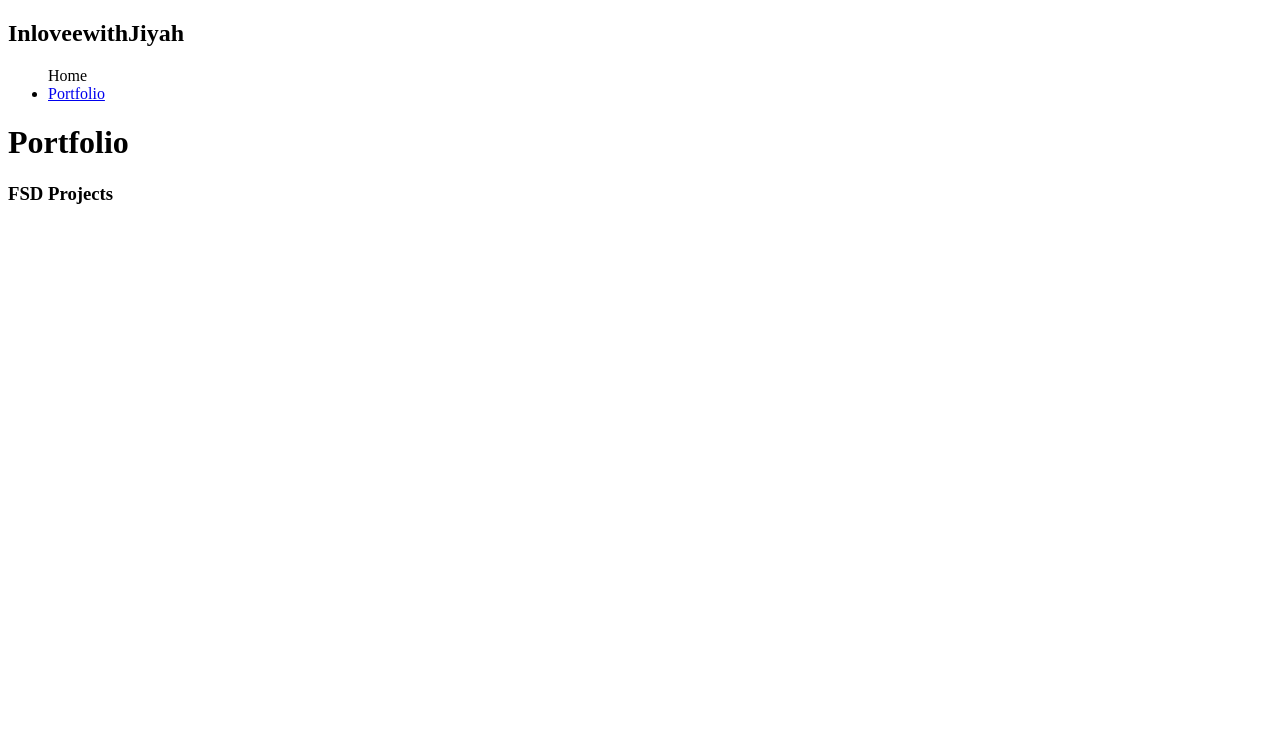
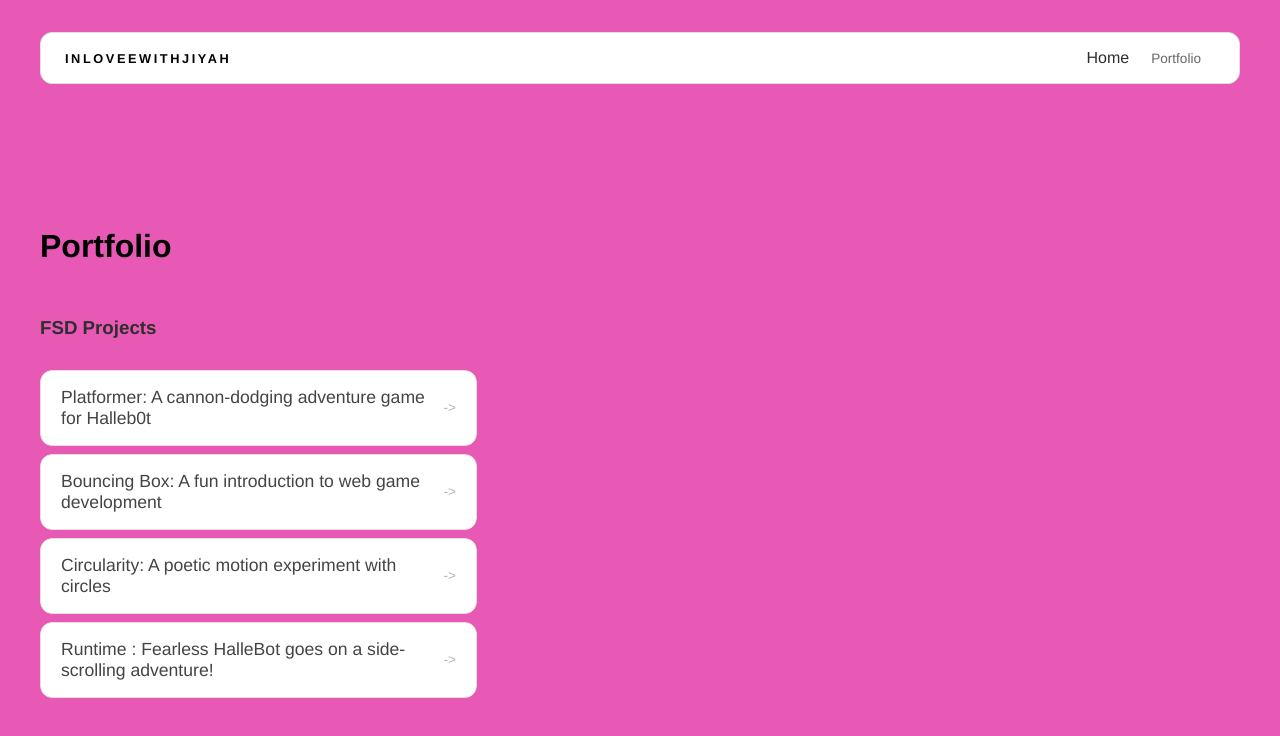
Before and after one commit to jiyahreed/jiyahreed.github.io, a plain HTML site: page portfolio.html in a window 1280 px wide. Drawn offline with Linux system fonts and the light colour scheme.

Commit message:
add portfolio page to website

```diff
--- a/portfolio.html
+++ b/portfolio.html
@@ -2,6 +2,8 @@
 <html>
   <head>
     <title>InloveewithJiyah</title>
+    <link rel="stylesheet"
+    href="style.css" />
   </head>
 
   <body>
@@ -10,25 +12,38 @@
       <nav>
        <h1>InloveewithJiyah</h1>
        <ul id="nav-ul"
-       <li class="nav-li"
+         <li class="nav-li"
        <a href="index.html">Home</a>
-      </li>
+         </li>
       <li class="nav-li">
         <a
         href="portfolio.html">Portfolio</a>
       </li>
     </ul>
-    </nav>
-
+      </nav>
       <main>
         <div class="content">
            <h1>Portfolio</h1>
            <h3>FSD Projects</h3>
            <ul id="portfolio">
+            <li>
+              <a href="fsd-projects/platformer/">Platformer: A cannon-dodging adventure game for Halleb0t</a>
+</li>
+<li>
+  <a href="fsd-projects/bouncing-box/">Bouncing Box: A fun introduction to web game development</a>
+</li>
+<li>
+  <a href="fsd-projects/circularity/">Circularity: A poetic motion experiment with circles</a>
+</li>
+<li>
+ <a href="fsd-projects/runtime/">Runtime : Fearless HalleBot goes on a side-scrolling adventure!</a>
+</li>
 
            </ul>
+
+
         </div>
       </main>
-    </div>
+
   </body>
 </html>
--- a/style.css
+++ b/style.css
@@ -176,3 +176,55 @@
   background: hwb(0 0% 100%);
   color: #fff;
 }
+/* Portfolio styles */
+.content h1 {
+  color: black;
+}
+
+#portfolio {
+  list-style: none;
+  margin: 0;
+  padding: 0;
+  width: 100%;
+  display: flex;
+  flex-direction: column;
+  gap: 8px;
+}
+
+#portfolio li {
+  border-radius: 12px;
+  overflow: hidden;
+}
+
+#portfolio a {
+  display: flex;
+  justify-content: space-between;
+  align-items: center;
+  text-decoration: none;
+  color: #444;
+  padding: 16px 20px;
+  font-size: 1.1rem;
+  font-weight: 500;
+  background: #fff;
+  border: 1px solid #e0e0e0;
+  border-radius: 12px;
+  transition: background 0.25s ease, color 0.25s ease, transform 0.25s ease;
+}
+
+#portfolio a:hover {
+  background: #000;
+  color: #fff;
+  transform: translateX(4px);
+}
+
+#portfolio a::after {
+  content: "->";
+  font-size: 0.85rem;
+  opacity: 0.4;
+  transition: opacity 0.25s ease;
+  white-space: nowrap;
+}
+
+#portfolio a:hover::after {
+  opacity: 1;
+}
```
